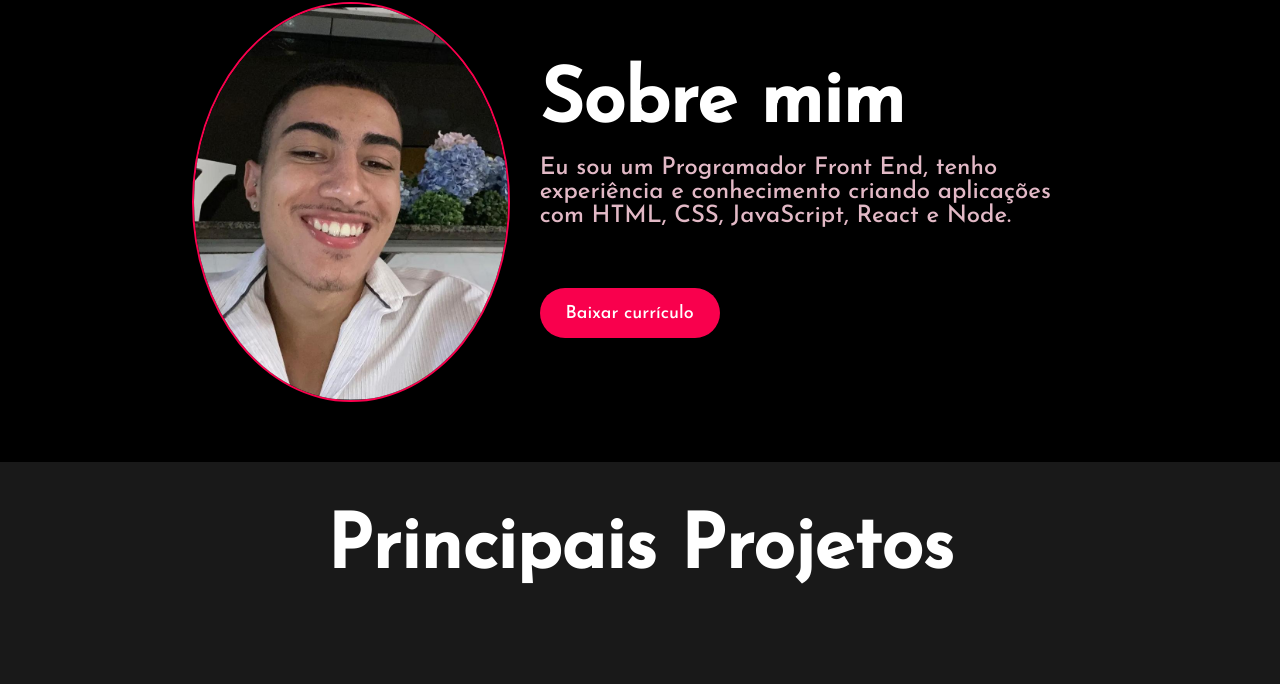
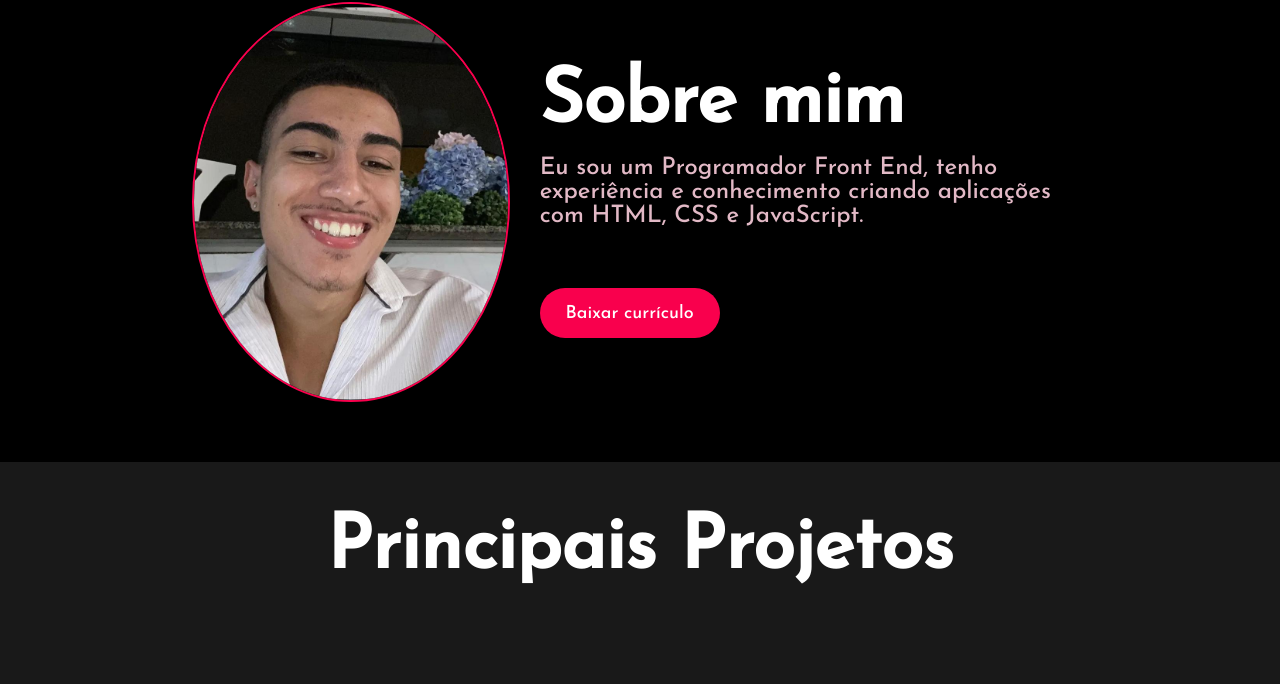
Before and after one commit to VictorCoded/portfolio, a plain HTML site: page index.html in a window 1280 px wide. Shown: the part 858-1542 px from the top of the page. Drawn offline with Linux system fonts and the light colour scheme.

Commit message:
Update index.html

```diff
--- a/index.html
+++ b/index.html
@@ -54,7 +54,7 @@
         <img src="./img/victor.jpeg" alt="Foto de Victor Henrique">
         <div>
             <h2>Sobre mim</h2>
-            <p>Eu sou um Programador Front End, tenho experiência e conhecimento criando aplicações com HTML, CSS, JavaScript, React e Node.</p>
+            <p>Eu sou um Programador Front End, tenho experiência e conhecimento criando aplicações com HTML, CSS e JavaScript.</p>
             <a href="MeuCurriculo.pdf" download="meu_curriculo.pdf">
                 <button class="button-animation">Baixar currículo</button>
             </a>
```
